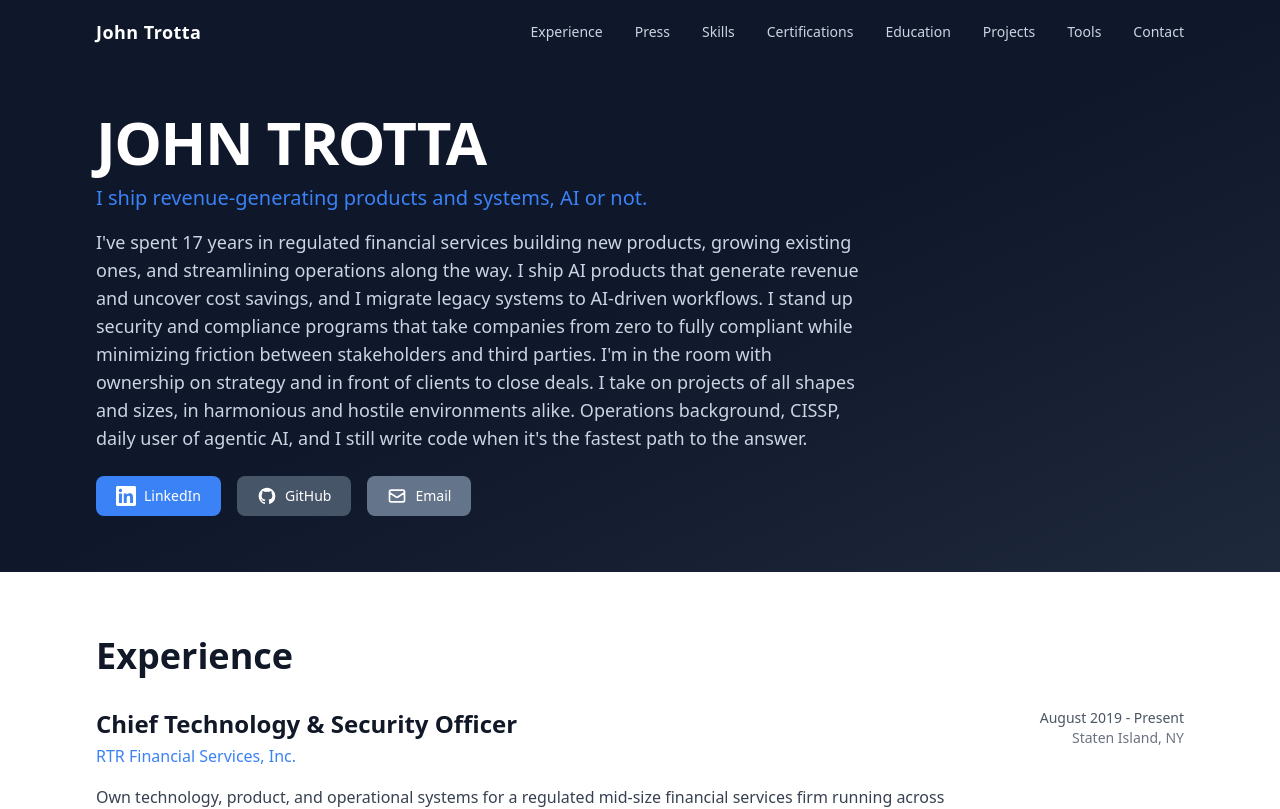
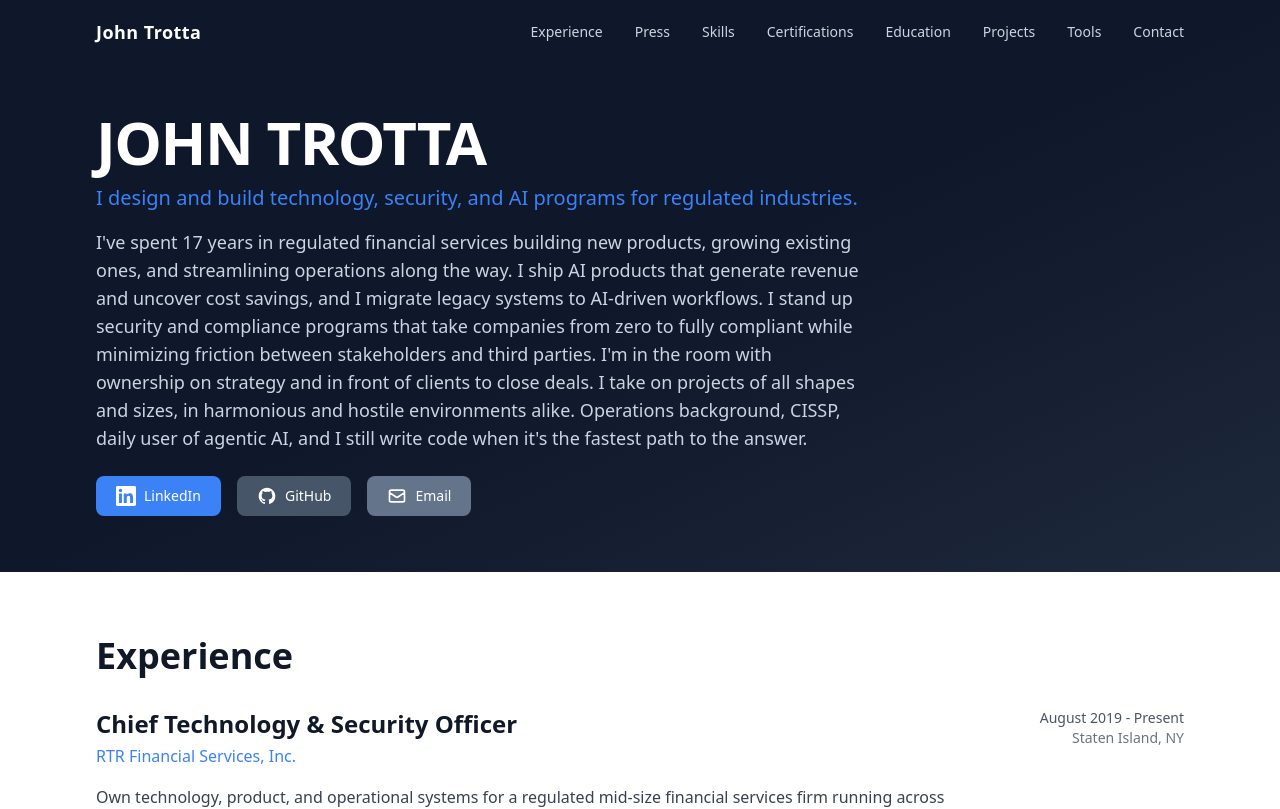
Before and after one commit to johntrottadev/jtrotta.dev, a Next.js app: page / in a window 1280 px wide. Shown: the top 809 px of the page. Built offline with nearby package versions, Linux system fonts and the light colour scheme.

Commit message:
Update header title to regulated-industries positioning

```diff
--- a/src/data/resume.ts
+++ b/src/data/resume.ts
@@ -72,7 +72,7 @@ export interface ResumeData {
 export const resumeData: ResumeData = {
   contact: {
     name: "John Trotta",
-    title: "I ship revenue-generating products and systems, AI or not.",
+    title: "I design and build technology, security, and AI programs for regulated industries.",
     location: "NY / NJ",
     email: "johntrottadev@gmail.com",
     linkedin: "linkedin.com/in/johntrotta1",
```
